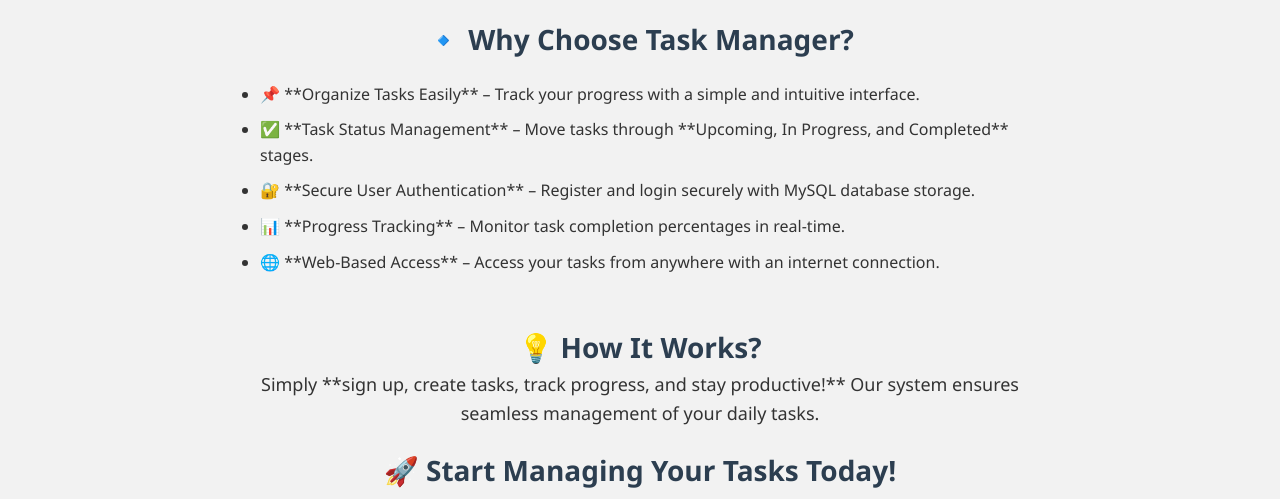
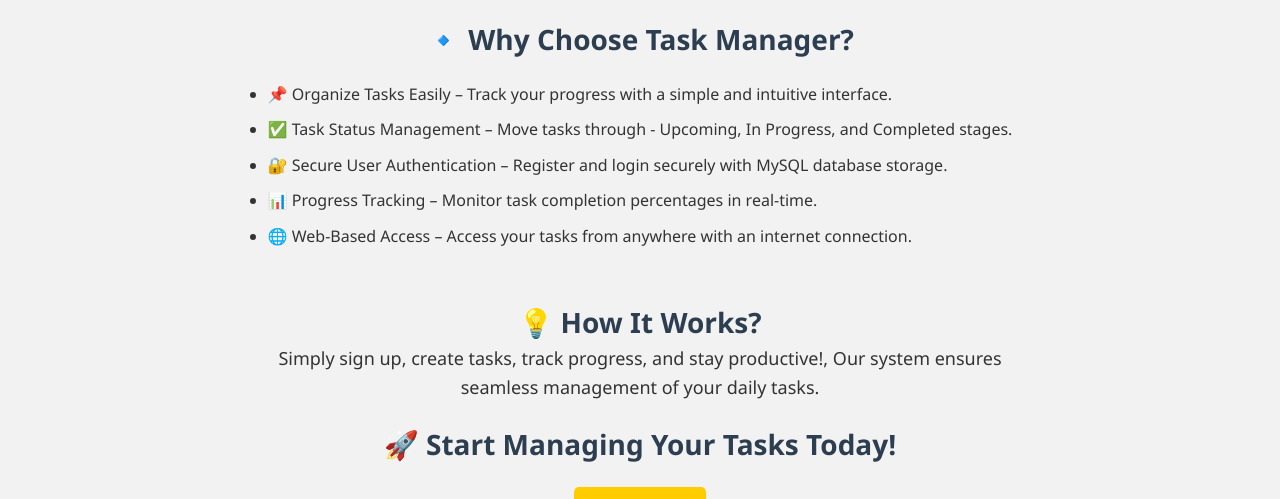
Before and after one commit to kuldeep119/Task-management-system, a plain HTML site: page about.html in a window 1280 px wide. Shown: the part 276-775 px from the top of the page. Drawn offline with Linux system fonts and the light colour scheme.

Commit message:
remove unwanted text

```diff
--- a/about.html
+++ b/about.html
@@ -149,15 +149,15 @@ button:hover {
 
             <h3>🔹 Why Choose Task Manager?</h3>
             <ul>
-                <li>📌 **Organize Tasks Easily** – Track your progress with a simple and intuitive interface.</li>
-                <li>✅ **Task Status Management** – Move tasks through **Upcoming, In Progress, and Completed** stages.</li>
-                <li>🔐 **Secure User Authentication** – Register and login securely with MySQL database storage.</li>
-                <li>📊 **Progress Tracking** – Monitor task completion percentages in real-time.</li>
-                <li>🌐 **Web-Based Access** – Access your tasks from anywhere with an internet connection.</li>
+                <li>📌 Organize Tasks Easily – Track your progress with a simple and intuitive interface.</li>
+                <li>✅ Task Status Management – Move tasks through - Upcoming, In Progress, and Completed stages.</li>
+                <li>🔐 Secure User Authentication – Register and login securely with MySQL database storage.</li>
+                <li>📊 Progress Tracking – Monitor task completion percentages in real-time.</li>
+                <li>🌐 Web-Based Access – Access your tasks from anywhere with an internet connection.</li>
             </ul>
 
             <h3>💡 How It Works?</h3>
-            <p>Simply **sign up, create tasks, track progress, and stay productive!** Our system ensures seamless management of your daily tasks.</p>
+            <p>Simply sign up, create tasks, track progress, and stay productive!, Our system ensures seamless management of your daily tasks.</p>
 
             <h3>🚀 Start Managing Your Tasks Today!</h3>
             <button onclick="window.location.href='register.html'">Get Started</button>
```
Also changed, not shown: dashboard.html (+3 -3 lines).
